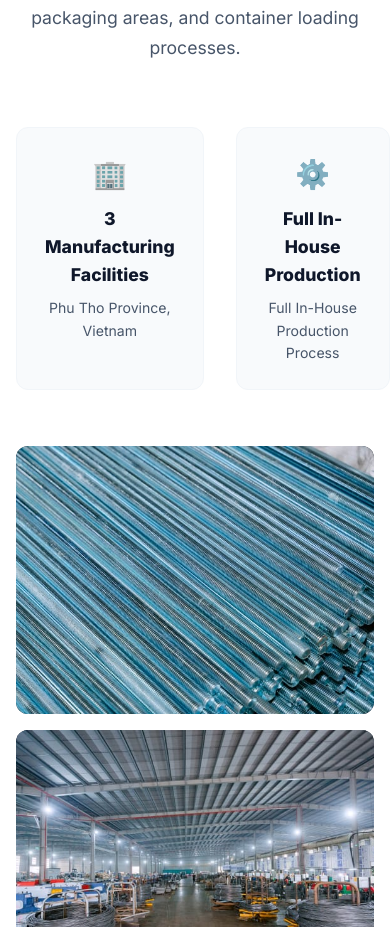
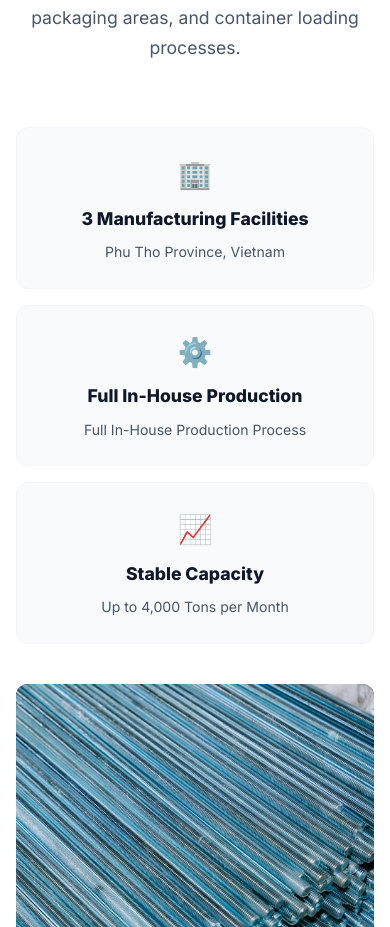
Before and after one commit to VJT13/phong, a React (Vite) app in the folder tecomaco-landing/: page / in a window 390 px wide. Shown: the part 8922-9849 px from the top of the page. Built offline with nearby package versions, Linux system fonts and the light colour scheme; no server answers.

Commit message:
update responsive

```diff
--- a/tecomaco-landing/src/index.css
+++ b/tecomaco-landing/src/index.css
@@ -3162,6 +3162,20 @@ h6 {
   margin-bottom: 3.5rem;
 }
 
+@media (max-width: 991px) {
+  .factory-info-stats {
+    gap: 1.25rem;
+  }
+}
+
+@media (max-width: 768px) {
+  .factory-info-stats {
+    grid-template-columns: 1fr;
+    gap: 1rem;
+    margin-bottom: 2.5rem;
+  }
+}
+
 .factory-stat-box {
   background: var(--surface);
   border: 1px solid var(--surface-alt);
```
